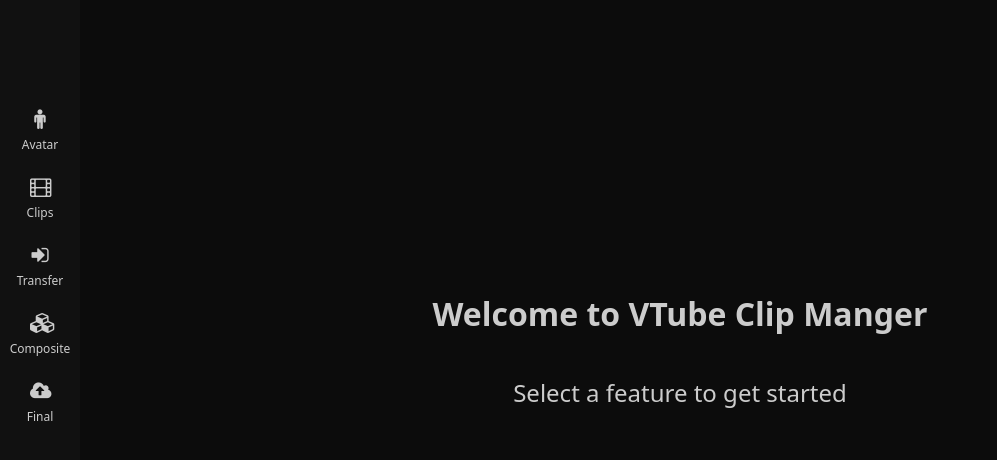
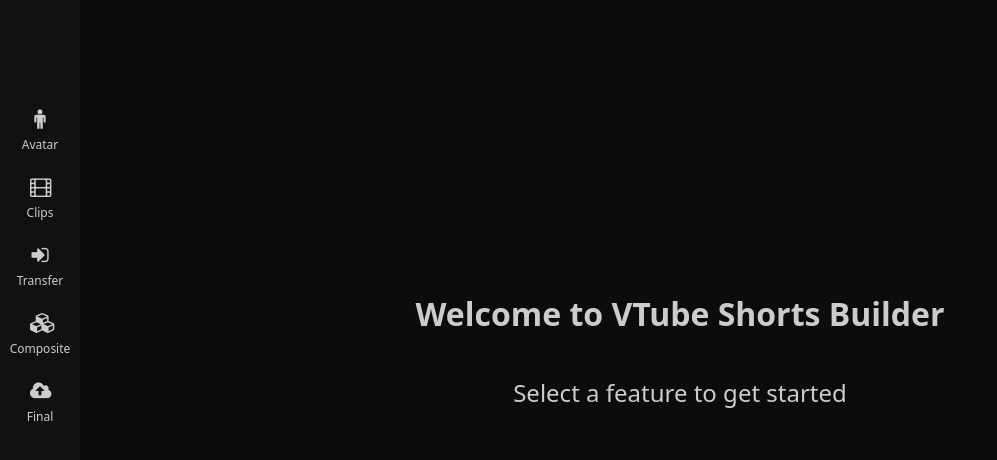
Before and after one commit to wywarren/PhysicalAIForge-VTuber, a Nuxt app in the folder VTube/: page / in a window 1280 px wide. Shown: the top 460 px of the page, without its empty margins (0-997 px from the left). Built offline with nearby package versions, Linux system fonts and the light colour scheme.

Commit message:
Change title

```diff
--- a/VTube/app/pages/index.vue
+++ b/VTube/app/pages/index.vue
@@ -1,7 +1,7 @@
 <script setup></script>
 <template>
     <div style="display: flex;align-items: center;justify-content: center;flex-direction: column;height:100%">
-        <h1>Welcome to VTube Clip Manger</h1>
+        <h1>Welcome to VTube Shorts Builder</h1>
         <h2 style="font-weight: normal;">Select a feature to get started</h2>
 
         <div class="row-container">
```
